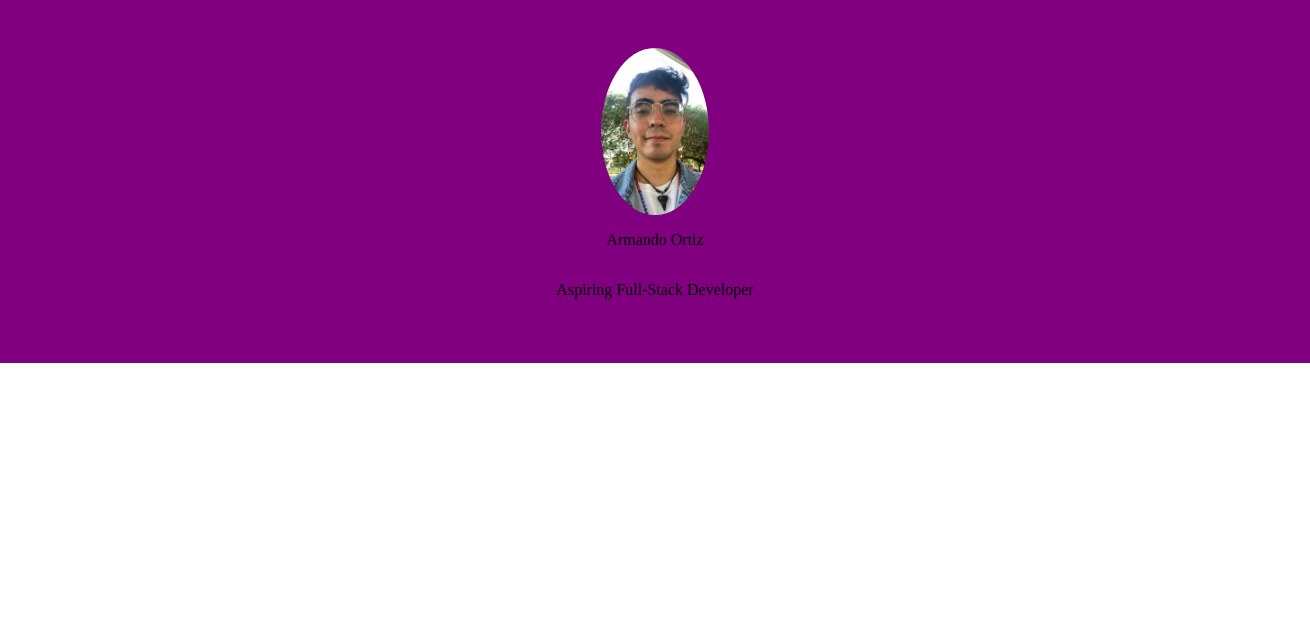
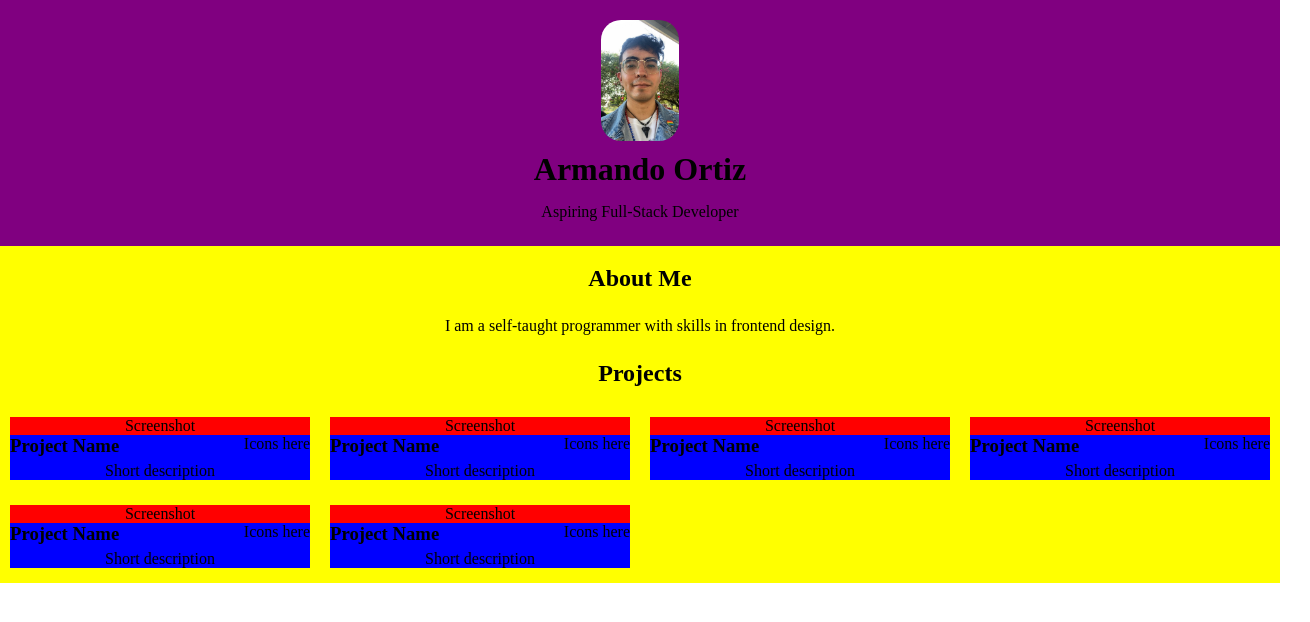
Before and after one commit to aortiz97-stack/Armando-Portfolio, a React (Create React App) app in the folder portfolio/: page / in a window 1280 px wide. Shown: the top 622 px of the page, 1310 px wide, since content can reach past the window. Built offline with nearby package versions, Linux system fonts and the light colour scheme.

Commit message:
Add skeletal structure for project grid

```diff
--- a/portfolio/src/App.css
+++ b/portfolio/src/App.css
@@ -5,27 +5,108 @@ body {
     flex-direction: column;
 }
 
-header {
-    max-height: 50vh;
-    min-width: 100vw;
+/*header, #about-me {
+    max-height: 25%;
     background-color: purple;
-    display: grid;
-    grid-template-columns: 1fr 2fr 1fr;
-    padding: 15px;
-}
-
-.centering-container {
     display: flex;
     flex-direction: column;
     justify-content: center;
     align-items: center;
-    grid-column: 2 / 3;
-    padding-left: 20px;
-    padding-right: 20px;
+    padding: 15px;
+}
+
+#about-me {
+    background-color: red;
+
+}
+
+
+.img-container {
+    display: flex;
+    justify-content: center;
+    align-items: center;
 }
 
 img {
     border-radius: 100%;
+    margin-bottom: 20px;
     max-width: 25%;
+}
+
+p {
+    margin: 5px;
+    text-align: center;
+}*/
+
+header {
+    max-height: 25%;
+    background-color: purple;
+    display: flex;
+    flex-direction: column;
+    align-items: center;
+    padding: 20px;
+}
+
+main {
+    display: flex;
+    flex-direction: column;
+    /*align-items: center;*/
     max-height: 50%;
+    background-color: yellow;
 }
+
+img {
+    max-width: 6.25%;
+    border-radius: 20px;
+}
+
+h1 {
+    margin: 10px;
+}
+
+h2 {
+    text-align: center;
+}
+
+p {
+    margin: 5px;
+    text-align: center;
+}
+
+#about-me {
+    display: flex;
+    flex-direction: column;
+    justify-content: center;
+    align-items: center;
+}
+
+#projects {
+}
+
+.grid-img-container {
+    max-width: 100%;
+    padding: 10px;
+    display: grid;
+    grid-template-columns: repeat(auto-fit, minmax(300px, 1fr));
+    gap: 20px;
+}
+
+.screenshot-container {
+    display: flex;
+    justify-content: center;
+    align-items: center;
+    background-color: red;
+}
+
+.project-description-container {
+    background-color: blue;
+}
+
+h3{
+    margin: 0;
+}
+
+.project-top-portion {
+    display: flex;
+    justify-content: space-between;
+}
--- a/portfolio/src/App.js
+++ b/portfolio/src/App.js
@@ -5,17 +5,107 @@ function App() {
   return (
     <div>
       <header>
-        <div className="centering-container">
-          <img src={armandoImg} alt=""/>
-          <p>Armando Ortiz</p>
-          <p>Aspiring Full-Stack Developer</p>
-        </div>
+        <img src={armandoImg} alt=""/>
+        <h1>Armando Ortiz</h1>
+        <p>Aspiring Full-Stack Developer</p>
       </header>
+      <main>
+        <section id="about-me">
+          <h2>About Me</h2>
+          <p>I am a self-taught programmer with skills in frontend design.</p>
+        </section>
 
-      <main></main>
+        <section id="projects">
+          <h2>Projects</h2>
+          <div className="grid-img-container">
+            <div className="project">
+              <div className="screenshot-container">Screenshot</div>
+              <div className="project-description-container">
+                <div className="project-top-portion">
+                  <h3>Project Name</h3>
+                  <div className="project-link-icons">Icons here</div>
+                </div>
+                <p>Short description</p>
+              </div>
+            </div>
+
+            <div className="project">
+              <div className="screenshot-container">Screenshot</div>
+              <div className="project-description-container">
+                <div className="project-top-portion">
+                  <h3>Project Name</h3>
+                  <div className="project-link-icons">Icons here</div>
+                </div>
+                <p>Short description</p>
+              </div>
+            </div>
+
+            <div className="project">
+              <div className="screenshot-container">Screenshot</div>
+              <div className="project-description-container">
+                <div className="project-top-portion">
+                  <h3>Project Name</h3>
+                  <div className="project-link-icons">Icons here</div>
+                </div>
+                <p>Short description</p>
+              </div>
+            </div>
+
+            <div className="project">
+              <div className="screenshot-container">Screenshot</div>
+              <div className="project-description-container">
+                <div className="project-top-portion">
+                  <h3>Project Name</h3>
+                  <div className="project-link-icons">Icons here</div>
+                </div>
+                <p>Short description</p>
+              </div>
+            </div>
+
+            <div className="project">
+              <div className="screenshot-container">Screenshot</div>
+              <div className="project-description-container">
+                <div className="project-top-portion">
+                  <h3>Project Name</h3>
+                  <div className="project-link-icons">Icons here</div>
+                </div>
+                <p>Short description</p>
+              </div>
+            </div>
+
+            <div className="project">
+              <div className="screenshot-container">Screenshot</div>
+              <div className="project-description-container">
+                <div className="project-top-portion">
+                  <h3>Project Name</h3>
+                  <div className="project-link-icons">Icons here</div>
+                </div>
+                <p>Short description</p>
+              </div>
+            </div>
+          </div>
+
+
+
+        </section>
+      </main>
       <footer></footer>
     </div>
   );
 }
 
 export default App;
+
+/*<header>
+          <div className="img-container"><img src={armandoImg} alt=""/></div>
+          <h1>Armando Ortiz</h1>
+          <p>Aspiring Full-Stack Developer</p>
+
+      </header>
+      <main>
+        <section id="about-me">
+          <div className="centering-container">
+            <h2>About Me</h2>
+          </div>
+        </section>
+      </main>*/
```
